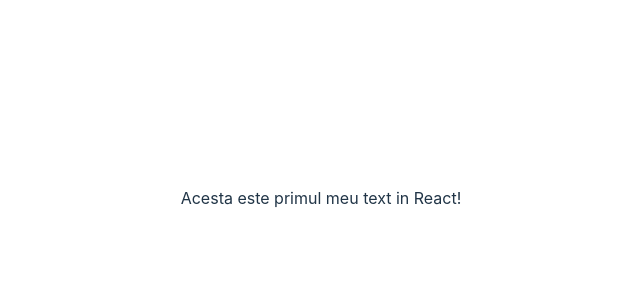
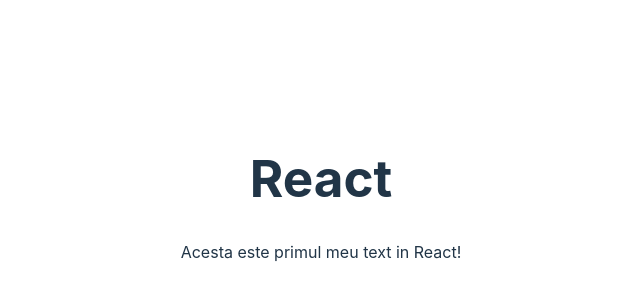
Before and after one commit to danretegan/react-lesson-1, a React (Vite) app in the folder my-app/: page / in a window 1280 px wide. Shown: the part 202-502 px from the top of the page, without its empty margins (319-959 px from the left). Built offline with nearby package versions, Linux system fonts and the light colour scheme.

Commit message:
add title using a variable

```diff
--- a/my-app/src/App.jsx
+++ b/my-app/src/App.jsx
@@ -2,9 +2,11 @@
 
 function App() {
 
+const title = 'React'
 
   return (
     <div>
+      <h1>{title}</h1>
     <p>Acesta este primul meu text in React!</p>
     </div>
   )
```
